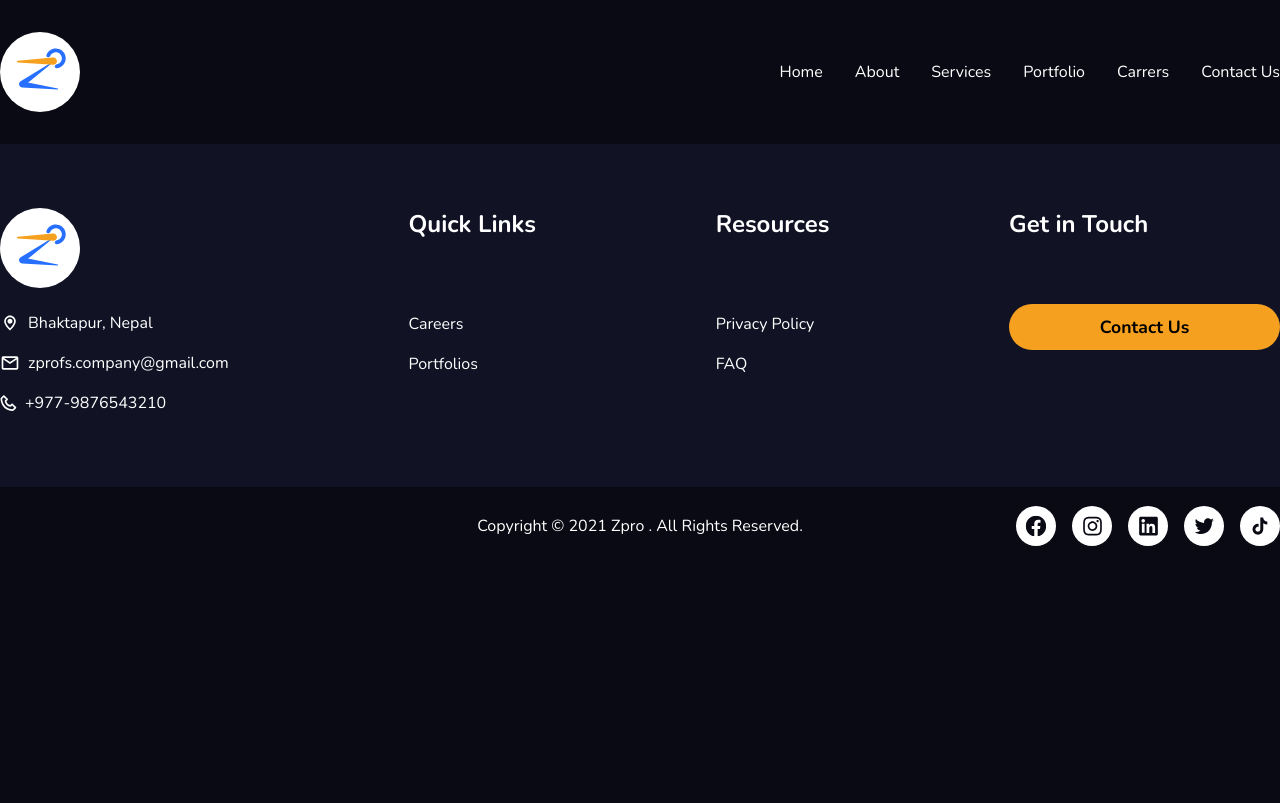
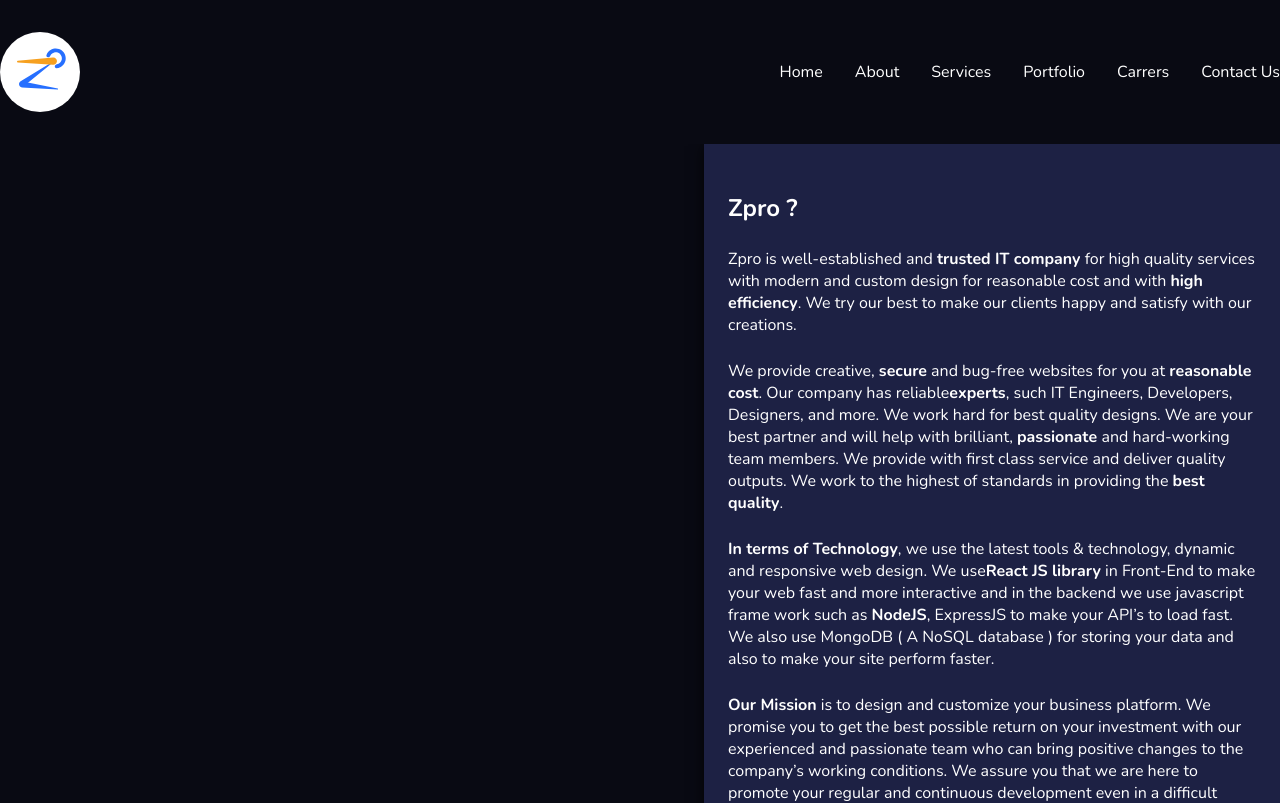
Before and after one commit to Gp-Adhikari/site, a React (Create React App) app: page /aboutus in a window 1280 px wide. Shown: the top 803 px of the page. Built offline with nearby package versions, Linux system fonts and the light colour scheme.

Commit message:
aboutpageadded

```diff
--- a/src/App.js
+++ b/src/App.js
@@ -1,6 +1,7 @@
 import React, { Suspense, lazy } from "react";
 import { BrowserRouter as Router, Routes, Route } from "react-router-dom";
 import ApplyNow from "./components/ApplyNow.component";
+import AboutUs from "./components/AboutUs.component";
 const Portfolio = lazy(() =>
   import("./components/portfolioComponent/Portfolio.component")
 );
@@ -20,6 +21,7 @@ const App = () => {
             <Route path="/portfolio" element={<Portfolio />} />
             <Route path="/services" element={<Services />} />
             <Route path="/applynow" element={<ApplyNow />} />
+            <Route path="/aboutus" element={<AboutUs />} />
           </Routes>
           <Footer />
         </Router>
--- /dev/null
+++ b/src/components/AboutUs.component.js
@@ -0,0 +1,51 @@
+import React from "react";
+const AboutUs = () => {
+  return (
+    <>
+      <div className="aboutUs-Zpro">
+        <div className="Zpro-intro">
+          <h2>Zpro ?</h2>
+          <p>
+            Zpro is well-established and <code>trusted IT company</code> for
+            high quality services with modern and custom design for reasonable
+            cost and with <code>high efficiency</code>. We try our best to make
+            our clients happy and satisfy with our creations.
+          </p>
+          <p>
+            We provide creative, <code>secure</code> and bug-free websites for
+            you at <code>reasonable cost</code>. Our company has reliable
+            <code>experts</code>, such IT Engineers, Developers, Designers, and
+            more. We work hard for best quality designs. We are your best
+            partner and will help with brilliant, <code>passionate </code> and
+            hard-working team members. We provide with first class service and
+            deliver quality outputs. We work to the highest of standards in
+            providing the <code>best quality</code>.
+          </p>
+          <p>
+            <code>In terms of Technology</code>, we use the latest tools &amp;
+            technology, dynamic and responsive web design. We use
+            <code>React JS library</code> in Front-End to make your web fast and
+            more interactive and in the backend we use javascript frame work
+            such as <code>NodeJS</code>, ExpressJS to make your API’s to load
+            fast. We also use MongoDB ( A NoSQL database ) for storing your data
+            and also to make your site perform faster.
+          </p>
+          <p>
+            <code>Our Mission</code> is to design and customize your business
+            platform. We promise you to get the best possible return on your
+            investment with our experienced and passionate team who can bring
+            positive changes to the company’s working conditions. We assure you
+            that we are here to promote your regular and continuous development
+            even in a difficult situation.
+          </p>
+          <p>
+            We give you best in return! Now{" "}
+            <code className="contact-color">Contact Us</code> and have a great,
+            awesome looking and secure site at a resonable price.
+          </p>
+        </div>
+      </div>
+    </>
+  );
+};
+export default AboutUs;
--- a/src/components/ApplyNow.component.js
+++ b/src/components/ApplyNow.component.js
@@ -94,7 +94,7 @@ const ApplyNow = () => {
                   </tr>
                   <tr>
                     <td>
-                      <button>Submit</button>
+                      <button type="button">Submit</button>
                     </td>
                   </tr>
                 </tbody>
--- a/src/components/CustomFileDrag.component.js
+++ b/src/components/CustomFileDrag.component.js
@@ -5,7 +5,7 @@ const CustomFileDrag = ({ getData, data }) => {
   const [files, setFiles] = useState([]);
 
   const { getRootProps, getInputProps } = useDropzone({
-    accept: "image/*",
+    accept: "application/pdf",
     onDrop: (acceptedFiles) => {
       setFiles(
         acceptedFiles.map((file) =>
@@ -45,13 +45,13 @@ const CustomFileDrag = ({ getData, data }) => {
         </div>
       </div>
 
-      <p>OR</p>
+      <p className="or">OR</p>
 
       <input
         type="file"
         id="selectedFile"
         style={{ display: "none" }}
-        accept="image/*"
+        accept="application/pdf"
         onChange={(e) => {
           // getData(e.target.files[0]);
           setFiles([
@@ -63,6 +63,7 @@ const CustomFileDrag = ({ getData, data }) => {
       />
 
       <input
+        className="choose-file"
         type="button"
         value="Choose File"
         onClick={() => document.getElementById("selectedFile").click()}
--- a/src/scss/index.css
+++ b/src/scss/index.css
@@ -300,6 +300,37 @@ header {
   left: 50%;
   -webkit-transform: translate(-50%, -50%);
           transform: translate(-50%, -50%);
+}
+
+.aboutUs-Zpro {
+  max-width: 1400px;
+  margin: auto;
+  display: -webkit-box;
+  display: -ms-flexbox;
+  display: flex;
+  -webkit-box-pack: end;
+      -ms-flex-pack: end;
+          justify-content: flex-end;
+}
+
+.aboutUs-Zpro .Zpro-intro {
+  width: 45%;
+  padding: 3rem 1.5rem;
+  background-color: #1d2144;
+  -webkit-box-shadow: 2px 2px 15px #000000;
+          box-shadow: 2px 2px 15px #000000;
+}
+
+.aboutUs-Zpro .Zpro-intro p {
+  margin-top: 1.5rem;
+}
+
+.aboutUs-Zpro .Zpro-intro code {
+  font-weight: bold;
+}
+
+.aboutUs-Zpro .Zpro-intro .contact-color {
+  color: #f6a01f;
 }
 
 .whatWeDoContainer {
@@ -606,30 +637,31 @@ header {
 }
 
 .applyNowSection .applyNowContainer .applyForJob-Table form table tr td {
-  padding: 0.5rem 0;
+  padding: 0.5rem 0rem;
 }
 
 .applyNowSection .applyNowContainer .applyForJob-Table form table tr td input {
-  padding: 0.5rem 2rem;
+  padding: 0.3rem 0.7rem;
 }
 
 .applyNowSection .applyNowContainer .applyForJob-Table form table tr td textarea {
   resize: none;
   overflow-y: auto;
   width: 100%;
+  padding: 0.3rem 0.7rem;
 }
 
 .applyNowSection .applyNowContainer .applyForJob-Table form table tr td .file-drag .drop-area {
   position: relative;
-  width: 150px;
-  height: 150px;
+  width: 200px;
+  height: 200px;
   background-color: white;
+  z-index: 1;
 }
 
 .applyNowSection .applyNowContainer .applyForJob-Table form table tr td .file-drag .drop-area .upload-image {
-  width: 150px;
-  height: 150px;
-  z-index: -1;
+  width: 200px;
+  height: 200px;
 }
 
 .applyNowSection .applyNowContainer .applyForJob-Table form table tr td .file-drag .drop-area p {
@@ -643,14 +675,25 @@ header {
   font-size: 12px;
   -webkit-transform: translate(-50%, -50%);
           transform: translate(-50%, -50%);
-  z-index: 1;
+  z-index: -1;
+}
+
+.applyNowSection .applyNowContainer .applyForJob-Table form table tr td .or {
+  width: 64%;
+  padding: 1.5rem 0;
+  text-align: center;
+}
+
+.applyNowSection .applyNowContainer .applyForJob-Table form table tr td .choose-file {
+  padding: 0.5rem 4rem;
 }
 
 .applyNowSection .applyNowContainer .applyForJob-Table form table tr td button {
-  padding: 0.5rem 3rem;
+  padding: 0.5rem 5rem;
   background-color: #f6a01f;
   font-weight: bold;
   border: none;
+  margin-top: 1.5rem;
 }
 
 footer .topFooter {
--- a/src/scss/index.scss
+++ b/src/scss/index.scss
@@ -225,6 +225,29 @@ header {
       top: 50%;
       left: 50%;
       transform: translate(-50%, -50%);
+    }
+  }
+}
+
+//aboutus
+.aboutUs-Zpro {
+  max-width: $max-width;
+  margin: auto;
+  display: flex;
+  justify-content: flex-end;
+  .Zpro-intro {
+    width: 45%;
+    padding: 3rem 1.5rem;
+    background-color: #1d2144;
+    box-shadow: 2px 2px 15px #000000;
+    p {
+      margin-top: 1.5rem;
+    }
+    code {
+      font-weight: bold;
+    }
+    .contact-color {
+      color: $main-color;
     }
   }
 }
@@ -482,30 +505,26 @@ header {
         table {
           tr {
             td {
-              padding: 0.5rem 0;
+              padding: 0.5rem 0rem;
               input {
-                padding: 0.5rem 2rem;
+                padding: 0.3rem 0.7rem;
               }
               textarea {
                 resize: none;
                 overflow-y: auto;
                 width: 100%;
+                padding: 0.3rem 0.7rem;
               }
               .file-drag {
                 .drop-area {
                   position: relative;
-                  width: 150px;
-                  height: 150px;
+                  width: 200px;
+                  height: 200px;
                   background-color: white;
-                  // input {
-                  //   width: 150px;
-
-                  //   height: 150px;
-                  // }
+                  z-index: 1;
                   .upload-image {
-                    width: 150px;
-                    height: 150px;
-                    z-index: -1;
+                    width: 200px;
+                    height: 200px;
                   }
                   p {
                     color: black;
@@ -515,15 +534,24 @@ header {
                     width: fit-content;
                     font-size: 12px;
                     transform: translate(-50%, -50%);
-                    z-index: 1;
+                    z-index: -1;
                   }
                 }
               }
+              .or {
+                width: 64%;
+                padding: 1.5rem 0;
+                text-align: center;
+              }
+              .choose-file {
+                padding: 0.5rem 4rem;
+              }
               button {
-                padding: 0.5rem 3rem;
+                padding: 0.5rem 5rem;
                 background-color: $main-color;
                 font-weight: bold;
                 border: none;
+                margin-top: 1.5rem;
               }
             }
           }
```
Also changed, not shown: 1 other file (tests, documents, lock files or other folders).
